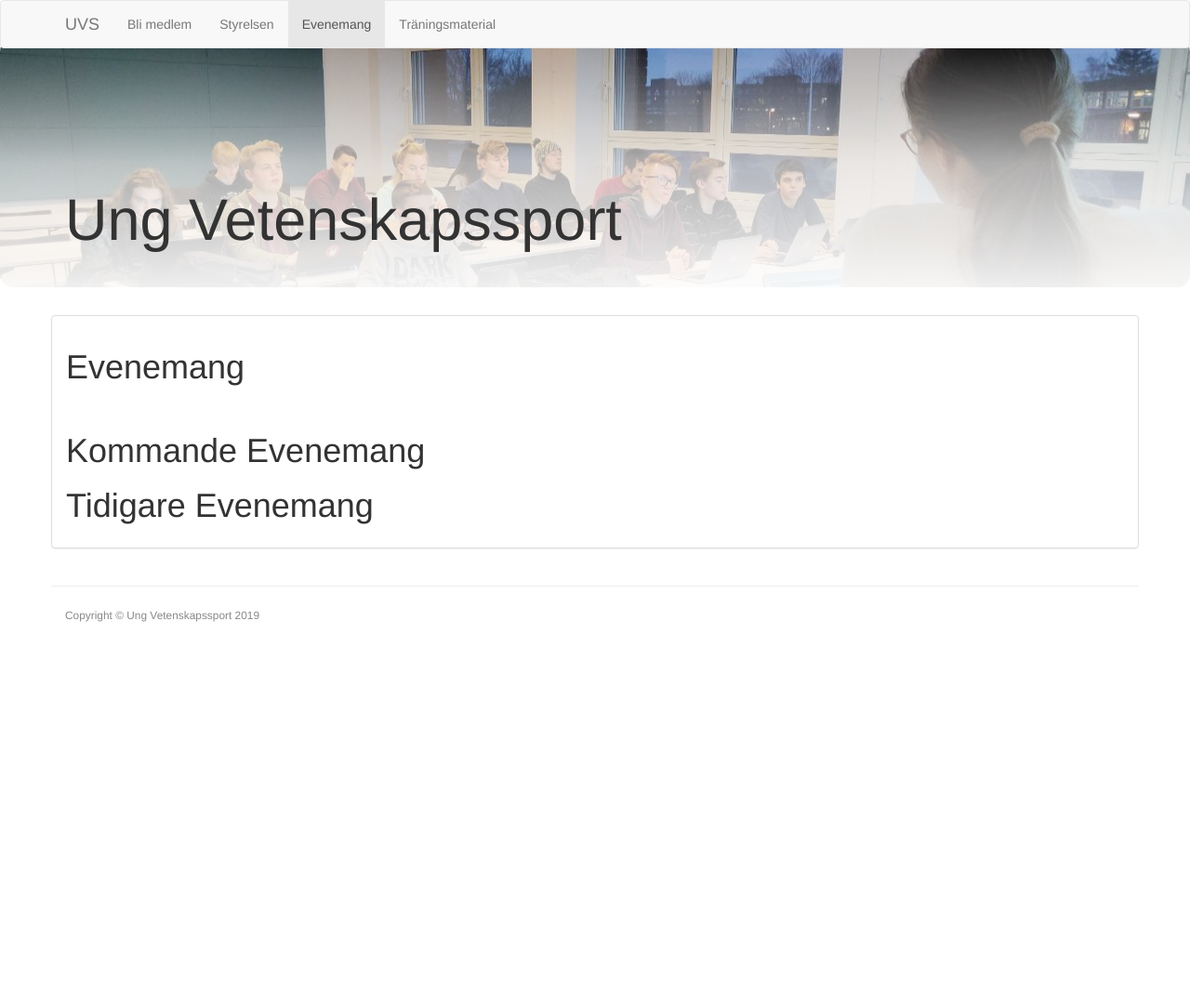
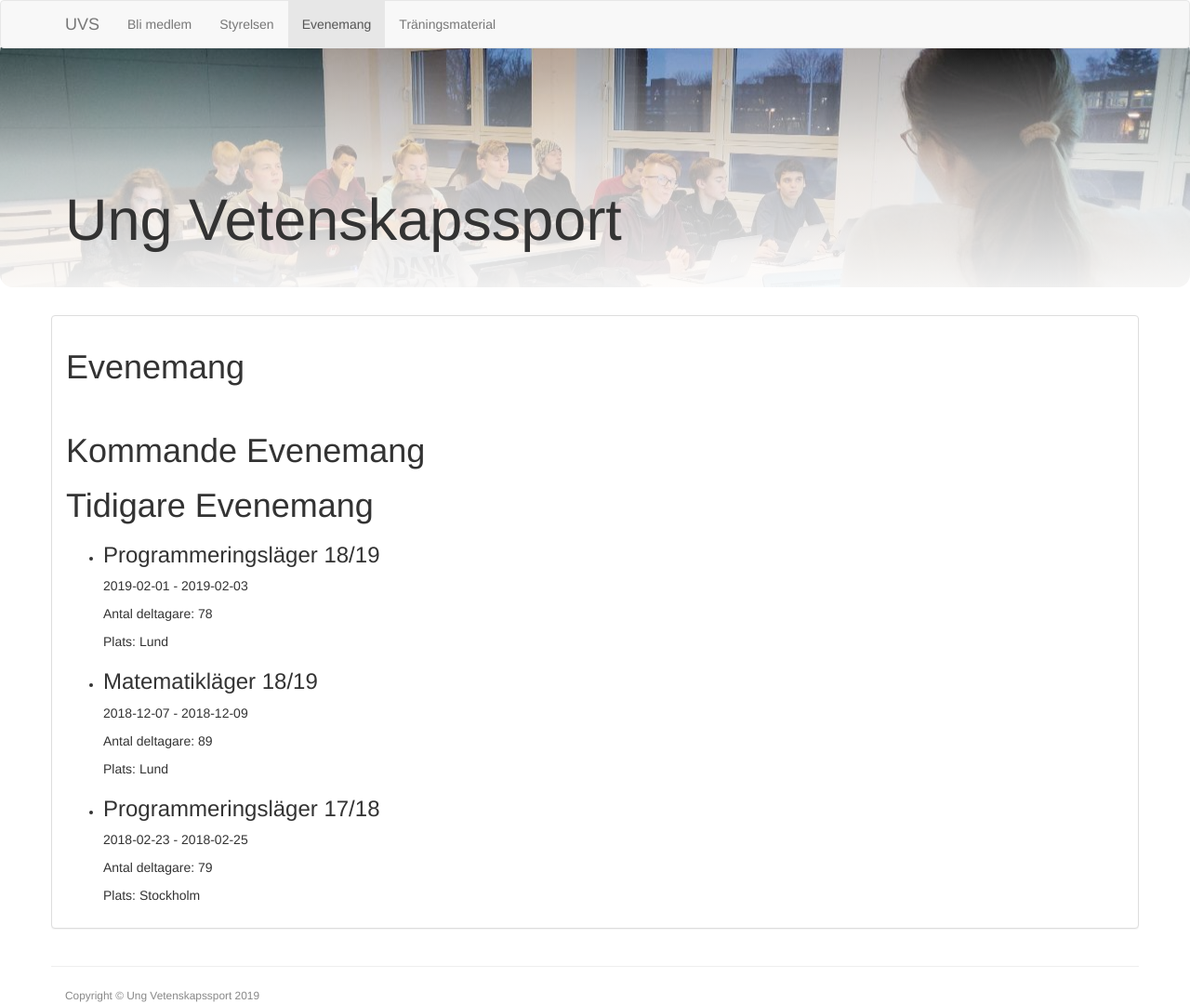
Before and after one commit to ungvetenskapssport/ungvetenskapssport.github.io, a Jekyll site: the page built from events.md, in a window 1280 px wide. Shown: the whole page at 93% size. Built offline with Jekyll 4.4.1, drawn with Linux system fonts in a browser that asks for light colours; nearby versions of some CDN libraries; before the commit the page ends 900 px from its top, so only the background shows below that.

Commit message:
add some previous events

```diff
--- /dev/null
+++ b/_data/events.yml
@@ -0,0 +1,17 @@
+- name: Programmeringsläger 18/19
+  startdate: 2019-02-01
+  enddate: 2019-02-03
+  no_participants: 78
+  location: Lund
+
+- name: Matematikläger 18/19
+  startdate: 2018-12-07
+  enddate: 2018-12-09
+  no_participants: 89
+  location: Lund
+
+- name: Programmeringsläger 17/18
+  startdate: 2018-02-23
+  enddate: 2018-02-25
+  no_participants: 79
+  location: Stockholm
--- a/events.md
+++ b/events.md
@@ -7,3 +7,14 @@ id: events
 # Kommande Evenemang
 
 # Tidigare Evenemang
+
+<ul>
+{% for event in site.data.events %}
+<li>
+    <h3> {{ event.name }} </h3>
+    <p> {{ event.startdate }} - {{ event.enddate }} </p>
+    <p> Antal deltagare: {{ event.no_participants }} </p>
+    <p> Plats: {{ event.location }} </p>
+</li>
+{% endfor %}
+</ul>
```
